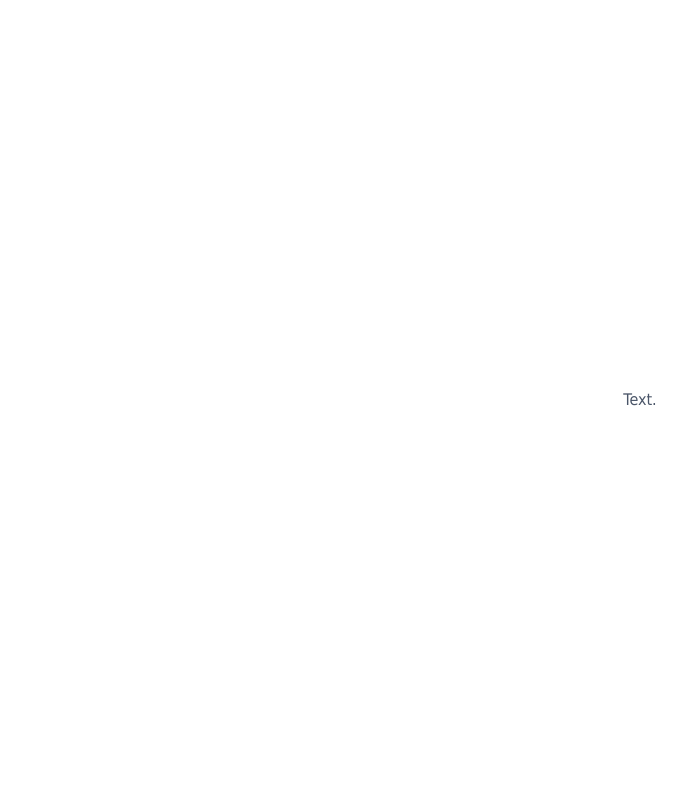
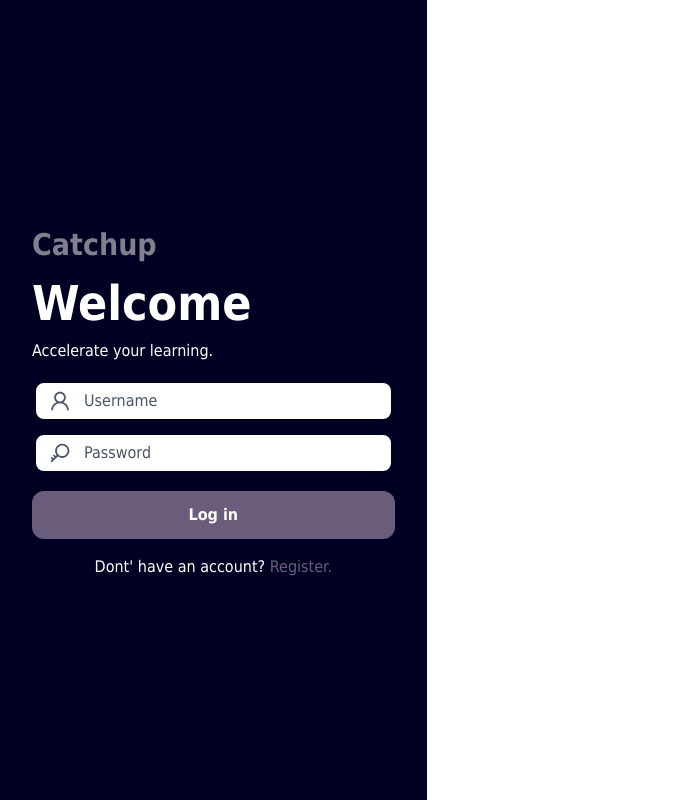
Before and after one commit to CatchupApp/web, a Next.js app: page / in a window 1280 px wide. Shown: the whole page, without its empty margins (0-683 px from the left). Built offline with nearby package versions, Linux system fonts and the light colour scheme.

Commit message:
Create login view, update other pages

```diff
--- a/components/Button.tsx
+++ b/components/Button.tsx
@@ -1,24 +1,30 @@
-const Button = (props) => {
+type ButtonProps = {
+  text: string;
+  icon?: any;
+  onClick: (e: React.MouseEvent<HTMLButtonElement>) => void;
+  className?: string;
+  color?: string;
+};
+const Button: React.FunctionComponent<ButtonProps> = (props) => {
   const text = props.text ?? "Text";
-  const color = props.color ?? "bg-dark"
+  const color = props.color ?? "bg-dark";
 
   return (
-    <button
-      className={`${color} text-white font-bold py-2 px-4 rounded-lg ${props.className}`}
-      type={props.type}
-      onClick={props.onClick}
-    >
-      <div className="flex items-center">
+    <div className="relative flex items-center">
+      <button
+        className={`bg-dark text-white font-bold py-2 px-4 rounded-lg flex items-center ${props.className}`}
+        onClick={props.onClick}
+      >
         {props.icon && <props.icon className="mr-2 w-6 h-6" />}
         {text}
-      </div>
-    </button>
+      </button>
+    </div>
   );
 };
 
 const TagButton = (props) => {
   const text = props.text ?? "Text";
-  const color = props.color ?? "bg-dark"
+  const color = props.color ?? "bg-dark";
 
   return (
     <button
--- /dev/null
+++ b/components/Input.tsx
@@ -0,0 +1,32 @@
+type InputProps = {
+  value: string;
+  onChange: (e: React.ChangeEvent<HTMLInputElement>) => void;
+  type?: string;
+  icon?: any;
+  error?: boolean;
+  placeholder?: string;
+  className?: string;
+};
+
+const Input: React.FunctionComponent<InputProps> = (props) => {
+  const margin = props.icon ? "px-12" : "px-4";
+  const outline = props.error ? "border-red-500" : "border-black";
+  const fieldClass = `appearance-none block w-full bg-white text-black placeholder-gray-700 border-4 border-black rounded-lg leading-tight font-semibold py-2 ${margin} ${outline}`;
+
+  return (
+    <div className={`relative flex items-center ${props.className}`}>
+      {props.icon && (
+        <props.icon className="w-6 h-6 absolute ml-4 text-gray-700" />
+      )}
+      <input
+        className={fieldClass}
+        type={props.type || "text"}
+        placeholder={props.placeholder}
+        onChange={props.onChange}
+        value={props.value}
+      />
+    </div>
+  );
+};
+
+export default Input;
--- a/components/TextField.tsx
+++ /dev/null
@@ -1,20 +0,0 @@
-const TextField = (props) => {
-  const margin = props.icon ? "px-12" : "px-4";
-  const outline = props.error ? "border-red-500" : "border-black";
-  const fieldClass = `appearance-none block w-full bg-white text-black placeholder-gray-700 border-4 border-black rounded-lg leading-tight font-semibold py-2 ${margin} ${outline} ${props.className}`;
-
-  return (
-    <div className="relative flex items-center">
-      {props.icon && <props.icon className="w-6 h-6 absolute ml-4" />}
-      <input
-        className={fieldClass}
-        type={props.type}
-        placeholder={props.placeholder}
-        onChange={props.onChange}
-        value={props.value}
-      />
-    </div>
-  );
-};
-
-export default TextField;
--- a/pages/index.tsx
+++ b/pages/index.tsx
@@ -1,18 +1,107 @@
+import { useState } from "react";
 import Head from "next/head";
+import { AiOutlineUser, AiOutlineKey } from "react-icons/ai";
+import { TiSortAlphabetically } from "react-icons/ti";
+
+import Input from "../components/Input";
+import { Button } from "../components/Button";
 
 const HomePage = () => {
+  const [username, setUsername] = useState<string>();
+  const [password, setPassword] = useState<string>();
+  const [fullname, setFullname] = useState<string>();
+  const [teacher, setTeacher] = useState(false);
+
+  const [register, setRegister] = useState(false);
+
   return (
-    <div className="h-full">
+    <>
       <Head>
-        <title>Catchup | Log-In</title>
+        <title>Catchup | {register ? "Register" : "Log In"}</title>
         <link rel="icon" href="/favicon.ico" />
       </Head>
-      <main className="p-8 h-full">
-        <section className="h-full flex items-center justify-center">
-          Text.
+      <main className="h-full flex">
+        <section className="w-1/3 flex flex-col justify-center p-8 bg-black text-white">
+          <div className="mb-4">
+            <p className="opacity-50 text-3xl font-bold">Catchup</p>
+            <h1 className="text-5xl font-bold">Welcome</h1>
+            <p>
+              {register ? "Create your account." : "Accelerate your learning."}
+            </p>
+          </div>
+          <div className="mb-2">
+            <Input
+              value={username}
+              onChange={(e) => setUsername(e.target.value)}
+              type="text"
+              placeholder="Username"
+              icon={AiOutlineUser}
+              className="mb-2"
+            />
+            <Input
+              value={password}
+              onChange={(e) => setPassword(e.target.value)}
+              type="password"
+              placeholder="Password"
+              icon={AiOutlineKey}
+              className="mb-2"
+            />
+            {register ? (
+              <>
+                <Input
+                  value={fullname}
+                  onChange={(e) => setFullname(e.target.value)}
+                  type="text"
+                  placeholder="Full Name"
+                  icon={TiSortAlphabetically}
+                  className="mb-2"
+                />
+                <div className="flex flex-col justify-center text-center my-4">
+                  <p className="mb-4">Select your role.</p>
+                  <div className="flex mx-auto">
+                    <Button
+                      text="Student"
+                      onClick={() => setTeacher(false)}
+                      className={`${
+                        teacher
+                          ? "opacity-75 border-transparent"
+                          : "border-white"
+                      } mx-2 border-4`}
+                    />
+                    <Button
+                      text="Teacher"
+                      onClick={() => setTeacher(true)}
+                      className={`${
+                        teacher
+                          ? "border-white"
+                          : "opacity-75 border-transparent"
+                      } mx-2 border-4`}
+                    />
+                  </div>
+                </div>
+              </>
+            ) : null}
+          </div>
+          <Button
+            text={register ? "Register" : "Log in"}
+            onClick={null}
+            className="w-full justify-center py-3 mb-4"
+          />
+          <div className="text-center">
+            <p className="inline">
+              {register ? "Already have an account?" : "Dont' have an account?"}
+            </p>
+            <span
+              className="text-dark inline cursor-pointer"
+              onClick={() => setRegister(!register)}
+            >
+              {register ? " Log in." : " Register."}
+            </span>
+          </div>
         </section>
+        <section className="w-2/3"></section>
       </main>
-    </div>
+    </>
   );
 };
 
--- a/pages/upload.tsx
+++ b/pages/upload.tsx
@@ -1,26 +1,44 @@
-import * as React from 'react';
-import TextField from '../components/TextField';
-import { AiOutlineCloudUpload } from 'react-icons/ai';
-import { Button } from '../components/Button';
+import * as React from "react";
+
+import Input from "../components/Input";
+import { AiOutlineCloudUpload } from "react-icons/ai";
+import { Button } from "../components/Button";
 
 class UploadPage extends React.Component {
   render() {
     return (
       <div className="flex fixed items-center w-screen h-screen">
         <div className="block w-64 m-auto">
-          <div className="text-3xl font-extrabold">
-            Upload a Video
+          <div className="text-3xl font-extrabold">Upload a Video</div>
+          <Input
+            placeholder="Video Name"
+            icon={AiOutlineCloudUpload}
+            value={""}
+            onChange={null}
+          />
+          <div className="flex flex-row w-full">
+            <Button
+              text="Video"
+              className="flex-1 w-full my-2 mr-1"
+              onClick={null}
+            />
+            <Button
+              text="Thumbnail"
+              className="flex-1 w-full my-2 ml-1"
+              color="bg-yellow-600"
+              onClick={null}
+            />
           </div>
-          <TextField hint="Video Name" icon={AiOutlineCloudUpload}/>
-          <div className="flex flex-row w-full">
-            <Button text="Video" className="flex-1 w-full my-2 mr-1" />
-            <Button text="Thumbnail" className="flex-1 w-full my-2 ml-1" color="bg-yellow-600"/>
-          </div>
-          <Button text="Create &amp; Upload Video" className="flex-1 w-full" color="bg-green-600"/>
+          <Button
+            text="Create &amp; Upload Video"
+            className="flex-1 w-full"
+            color="bg-green-600"
+            onClick={null}
+          />
         </div>
       </div>
-    )
+    );
   }
 }
 
-export default UploadPage
+export default UploadPage;
--- a/styles/main.css
+++ b/styles/main.css
@@ -3,7 +3,7 @@
 @tailwind utilities;
 
 /* Typography */
-@import url("https://fonts.googleapis.com/css2?family=Manrope:wght@300;400;700&display=swap");
+@import url("https://fonts.googleapis.com/css2?family=Manrope:wght@600;800&display=swap");
 * {
   -webkit-font-smoothing: antialiased;
   -moz-osx-font-smoothing: grayscale;
--- a/tailwind.config.js
+++ b/tailwind.config.js
@@ -10,10 +10,15 @@ module.exports = {
     fontFamily: {
       body: ["Manrope", "Tahoma", "Arial", "Helvetica", "sans-serif"],
     },
+    fontWeight: {
+      normal: 600,
+      bold: 800,
+    },
     extend: {
       colors: {
         dark: "#6A5D7B",
         light: "#EFEBF2",
+        black: "#000022",
       },
     },
     borderRadius: {
```
